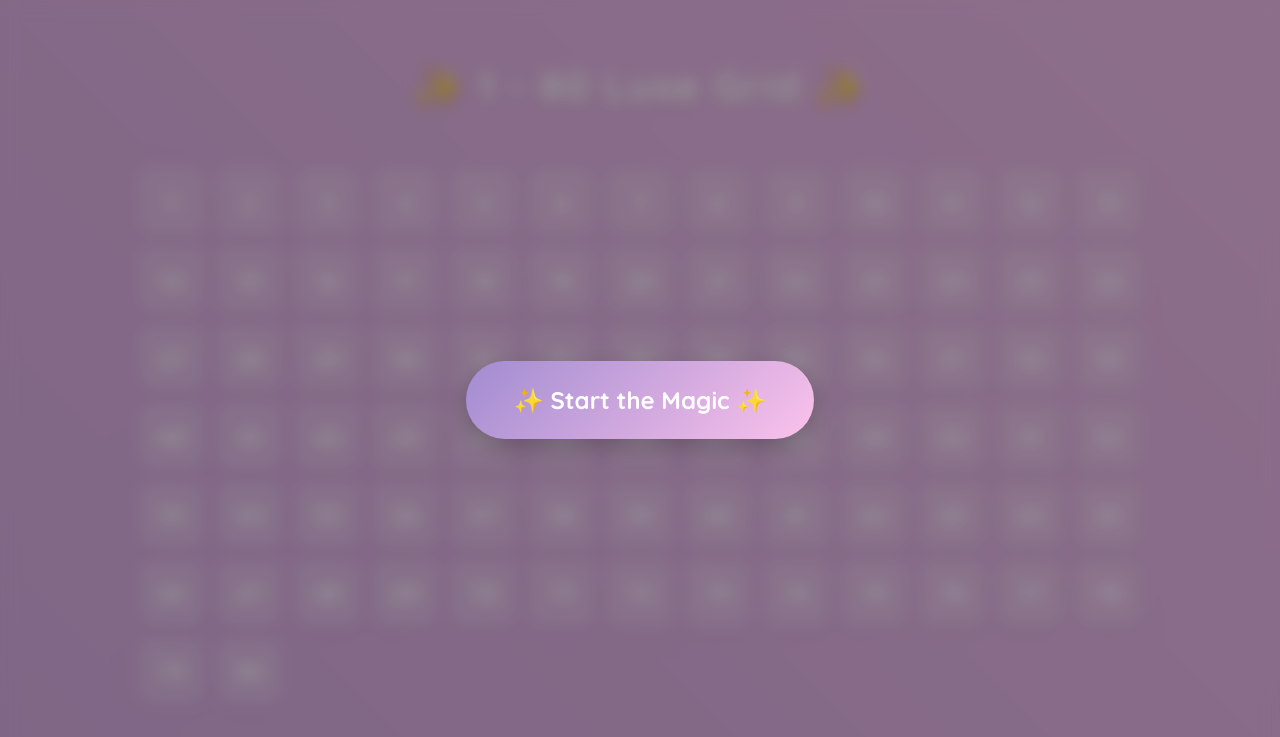
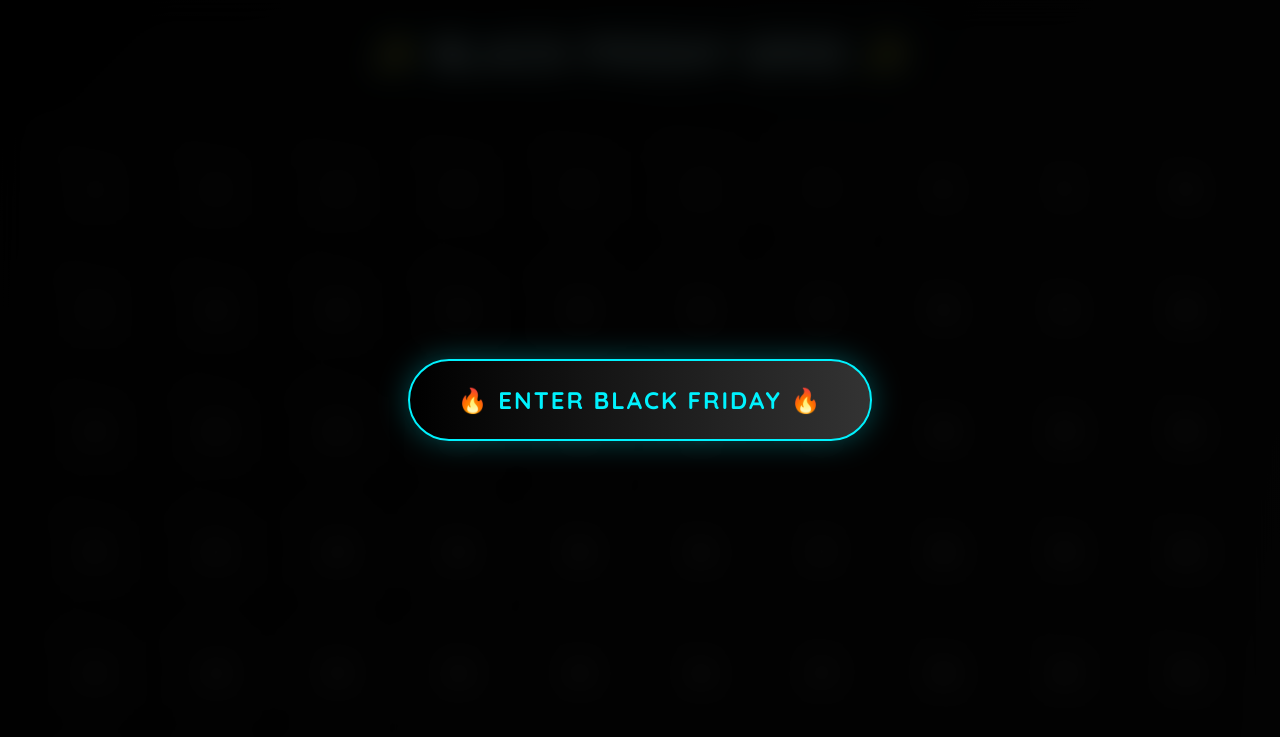
Before and after one commit to thmStarKiller/AndresBingo, a plain HTML site: page index.html in a window 1280 px wide. Shown: the top 737 px of the page. Drawn offline with Linux system fonts and the light colour scheme.

Commit message:
Update title and styles for Black Friday theme

```diff
--- a/index.html
+++ b/index.html
@@ -3,26 +3,27 @@
 <head>
     <meta charset="UTF-8">
     <meta name="viewport" content="width=device-width, initial-scale=1.0">
-    <title>Luxe Number Grid ✨</title>
+    <title>Luxe Black Friday Grid 🖤</title>
     <link href="https://fonts.googleapis.com/css2?family=Quicksand:wght@500;700&display=swap" rel="stylesheet">
     <style>
         :root {
             --primary-glow: #00f2fe;
             --secondary-glow: #4facfe;
-            --accent-pink: #ff9a9e;
-            --accent-purple: #a18cd1;
-            --glass-bg: rgba(255, 255, 255, 0.15);
-            --glass-border: rgba(255, 255, 255, 0.4);
+            --accent-pink: #ff00cc;
+            --accent-purple: #3300ff;
+            --glass-bg: rgba(20, 20, 20, 0.6);
+            --glass-border: rgba(255, 255, 255, 0.1);
             --text-color: #fff;
+            --bg-dark: #050505;
+            --bg-light: #1a1a1a;
         }
 
         body {
             margin: 0;
             padding: 0;
             min-height: 100vh;
-            background: linear-gradient(45deg, #a18cd1 0%, #fbc2eb 100%);
-            background-size: 400% 400%;
-            animation: gradientBG 15s ease infinite;
+            background: linear-gradient(135deg, var(--bg-dark) 0%, var(--bg-light) 100%);
+            color: var(--text-color);
             font-family: 'Quicksand', sans-serif;
             display: flex;
             flex-direction: column;
@@ -33,59 +34,63 @@
             -webkit-tap-highlight-color: transparent;
         }
 
-        @keyframes gradientBG {
-            0% { background-position: 0% 50%; }
-            50% { background-position: 100% 50%; }
-            100% { background-position: 0% 50%; }
-        }
-
         h1 {
             color: white;
             font-size: 2.5rem;
-            text-shadow: 0 4px 10px rgba(0,0,0,0.1);
+            text-shadow: 0 0 20px rgba(0, 242, 254, 0.5);
             margin-bottom: 2rem;
             margin-top: 2rem;
             font-weight: 700;
             letter-spacing: 2px;
             animation: float 3s ease-in-out infinite;
+            text-transform: uppercase;
         }
 
         @keyframes float {
-            0%, 100% { transform: translateY(0); }
-            50% { transform: translateY(-10px); }
+            0%, 100% { transform: translateY(0); text-shadow: 0 0 20px rgba(0, 242, 254, 0.5); }
+            50% { transform: translateY(-5px); text-shadow: 0 0 35px rgba(0, 242, 254, 0.8); }
         }
 
         .grid-container {
             display: grid;
-            grid-template-columns: repeat(auto-fit, minmax(60px, 1fr));
-            gap: 15px;
-            width: 90%;
-            max-width: 1000px;
+            /* Forced 10 columns as requested */
+            grid-template-columns: repeat(10, 1fr);
+            gap: 12px;
+            width: 95%;
+            max-width: 1200px;
             padding: 20px;
             perspective: 1000px;
             margin-bottom: 40px;
         }
 
+        /* Responsive adjustments for smaller screens to keep 10 columns legible or allow scroll */
+        @media (max-width: 800px) {
+            .grid-container {
+                gap: 6px;
+                padding: 10px;
+            }
+        }
+
         .number-card {
             background: var(--glass-bg);
             border: 1px solid var(--glass-border);
-            border-radius: 16px;
+            border-radius: 12px;
             aspect-ratio: 1;
             display: flex;
             align-items: center;
             justify-content: center;
-            font-size: 1.5rem;
+            font-size: 1.2rem;
             font-weight: 700;
-            color: white;
+            color: rgba(255, 255, 255, 0.9);
             cursor: pointer;
             position: relative;
             backdrop-filter: blur(10px);
-            box-shadow: 0 4px 15px rgba(0,0,0,0.05), inset 0 0 10px rgba(255,255,255,0.2);
+            box-shadow: 0 4px 15px rgba(0,0,0,0.5), inset 0 0 20px rgba(0,0,0,0.5);
             transition: all 0.3s cubic-bezier(0.175, 0.885, 0.32, 1.275);
             overflow: hidden;
         }
 
-        /* Glossy Shine Effect */
+        /* Glossy Shine Effect - Updated for dark mode */
         .number-card::after {
             content: '';
             position: absolute;
@@ -93,28 +98,31 @@
             left: -50%;
             width: 200%;
             height: 200%;
-            background: linear-gradient(to bottom right, rgba(255,255,255,0.3) 0%, transparent 40%, transparent 100%);
+            background: linear-gradient(to bottom right, rgba(255,255,255,0.1) 0%, transparent 40%, transparent 100%);
             transform: rotate(30deg);
             pointer-events: none;
         }
 
         .number-card:hover {
-            transform: translateY(-8px) scale(1.05);
-            box-shadow: 0 15px 30px rgba(0,0,0,0.15), 0 0 20px rgba(255,255,255,0.4);
-            border-color: #fff;
-            z-index: 10;
+            transform: translateY(-5px) scale(1.1);
+            background: rgba(255, 255, 255, 0.2);
+            box-shadow: 0 0 25px var(--primary-glow), 0 0 10px rgba(255,255,255,0.5);
+            border-color: var(--primary-glow);
+            z-index: 100;
+            color: #fff;
         }
 
         .number-card:active {
             transform: scale(0.95);
         }
 
-        /* Selected State */
+        /* Selected State - High Contrast Neon */
         .number-card.selected {
-            background: linear-gradient(135deg, var(--secondary-glow) 0%, var(--primary-glow) 100%);
-            border: 1px solid rgba(255,255,255,0.8);
-            box-shadow: 0 0 20px var(--primary-glow), inset 0 0 15px rgba(255,255,255,0.5);
-            text-shadow: 0 2px 4px rgba(0,0,0,0.2);
+            background: #000; /* Deep black center to make border pop */
+            border: 2px solid var(--primary-glow);
+            box-shadow: 0 0 30px var(--primary-glow), inset 0 0 15px var(--primary-glow);
+            color: var(--primary-glow);
+            text-shadow: 0 0 10px var(--primary-glow);
             animation: popIn 0.4s cubic-bezier(0.175, 0.885, 0.32, 1.275);
         }
 
@@ -128,18 +136,18 @@
         .pop-text {
             position: fixed;
             pointer-events: none;
-            color: #fff;
-            font-weight: bold;
-            font-size: 1.2rem;
-            text-shadow: 0 2px 10px rgba(0,0,0,0.2);
+            color: var(--primary-glow);
+            font-weight: 800;
+            font-size: 1.5rem;
+            text-shadow: 0 0 10px rgba(0,0,0,0.8);
             z-index: 1000;
             animation: floatUp 0.8s ease-out forwards;
         }
 
         @keyframes floatUp {
             0% { opacity: 0; transform: translateY(0) scale(0.5); }
-            20% { opacity: 1; transform: translateY(-20px) scale(1.2); }
-            100% { opacity: 0; transform: translateY(-60px) scale(1); }
+            20% { opacity: 1; transform: translateY(-30px) scale(1.2); }
+            100% { opacity: 0; transform: translateY(-80px) scale(1); }
         }
 
         /* Start Overlay */
@@ -149,8 +157,8 @@
             left: 0;
             width: 100%;
             height: 100%;
-            background: rgba(0,0,0,0.4);
-            backdrop-filter: blur(8px);
+            background: rgba(0,0,0,0.85);
+            backdrop-filter: blur(15px);
             display: flex;
             justify-content: center;
             align-items: center;
@@ -159,22 +167,26 @@
         }
 
         .start-btn {
-            background: linear-gradient(135deg, #a18cd1 0%, #fbc2eb 100%);
-            border: none;
+            background: linear-gradient(90deg, #000 0%, #333 100%);
+            border: 2px solid var(--primary-glow);
             padding: 1.5rem 3rem;
             border-radius: 50px;
             font-family: 'Quicksand', sans-serif;
             font-size: 1.5rem;
-            color: white;
+            color: var(--primary-glow);
             font-weight: bold;
+            text-transform: uppercase;
+            letter-spacing: 2px;
             cursor: pointer;
-            box-shadow: 0 10px 25px rgba(0,0,0,0.2);
-            transition: transform 0.2s;
+            box-shadow: 0 0 30px rgba(0, 242, 254, 0.3);
+            transition: all 0.3s;
         }
 
         .start-btn:hover {
             transform: scale(1.05);
-            box-shadow: 0 15px 35px rgba(255, 154, 158, 0.4);
+            background: var(--primary-glow);
+            color: #000;
+            box-shadow: 0 0 50px var(--primary-glow);
         }
 
     </style>
@@ -183,10 +195,10 @@
 
     <!-- Audio Consent Overlay -->
     <div id="overlay">
-        <button class="start-btn" id="startBtn">✨ Start the Magic ✨</button>
+        <button class="start-btn" id="startBtn">🔥 Enter Black Friday 🔥</button>
     </div>
 
-    <h1>✨ 1 - 80 Luxe Grid ✨</h1>
+    <h1>✨ Black Friday Grid ✨</h1>
 
     <div class="grid-container" id="grid"></div>
 
@@ -198,9 +210,9 @@
         let audioCtx;
 
         const funnyPhrases = [
-            "Yaaas!", "Slay!", "Gorg!", "Chic!", "Boop!",
-            "Spicy!", "Ooh la la!", "Divine!", "Iconic!",
-            "Serving!", "Luxe!", "Glow up!", "Sheesh!", "Pop!"
+            "Sold!", "Steal!", "Luxe!", "Mine!", "Bag it!",
+            "Spicy!", "Rich!", "Divine!", "Iconic!",
+            "Serving!", "Black!", "Glow!", "Sheesh!", "Pop!"
         ];
 
         // --- Audio Context Setup (Web Audio API) ---
@@ -311,9 +323,6 @@
                         // Use clientX/Y from event or get bounding rect center if needed
                         // Using event coordinates is more playful
                         createPopText(e.clientX, e.clientY);
-
-                        // Add particle burst logic here if we wanted to get crazy,
-                        // but the CSS glow is pretty luxe already.
                     }
                 });
 
```
